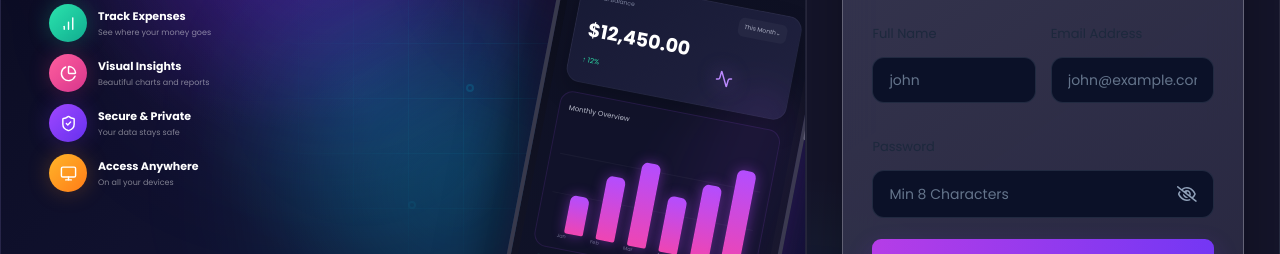
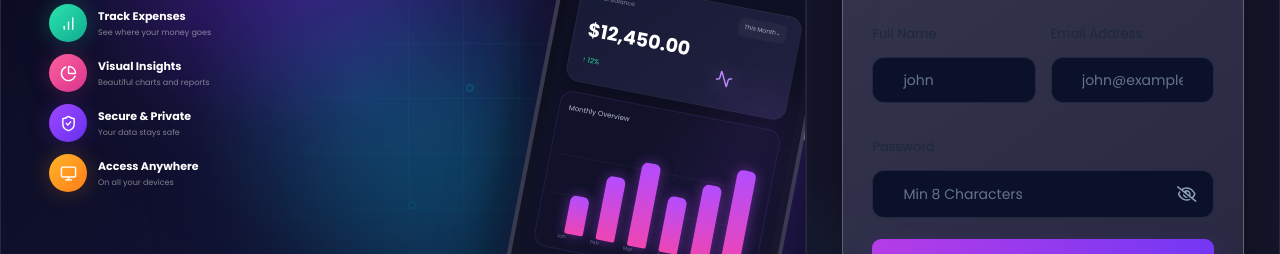
Before and after one commit to coder-avinash7/Expense-Tracker, a React (Vite) app in the folder frontend/: page /signUp in a window 1280 px wide. Shown: the part 347-601 px from the top of the page. Built offline with nearby package versions, Linux system fonts and the light colour scheme; no server answers.

Commit message:
Fix login input styling

```diff
--- a/frontend/src/components/Inputs/Input.jsx
+++ b/frontend/src/components/Inputs/Input.jsx
@@ -30,7 +30,7 @@ const Input = ({ value, onChange, placeholder, label, type }) => {
                 <input
                     type={type == 'password' ? showPassword ? 'text' : 'password' : type}
                     placeholder={placeholder}
-                    className='w-full bg-transparent outline-none'
+                    className='w-full bg-transparent outline-none px-[14px] text-slate-100'
                     value={value}
                     onChange={(e) => onChange(e)}
                 />
--- a/frontend/src/index.css
+++ b/frontend/src/index.css
@@ -1904,3 +1904,24 @@ body:has(aside)::after {
     pointer-events: none;
     z-index: 0;
 }
+
+/* =========================================================
+   COMPLETE AUTOFILL FIX & INPUT ALIGNMENT
+========================================================= */
+
+/* Forcefully removes the browser's light/white autofill background */
+input:-webkit-autofill,
+input:-webkit-autofill:hover,
+input:-webkit-autofill:focus,
+.input-box input:-webkit-autofill,
+.custom-input:-webkit-autofill {
+    -webkit-text-fill-color: #f8fafc !important;
+    -webkit-box-shadow: 0 0 0px 1000px #0b1128 inset !important;
+    transition: background-color 5000s ease-in-out 0s !important;
+}
+
+/* Ensure password and text inputs share the exact left alignment and padding */
+.input-box input,
+.custom-input {
+    padding-left: 14px !important;
+}
```
Also changed, not shown: frontend/src/components/Inputs/Input.css (+4 -4 lines).
